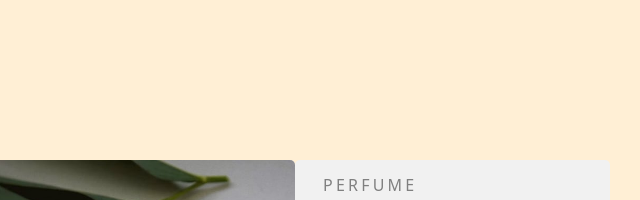
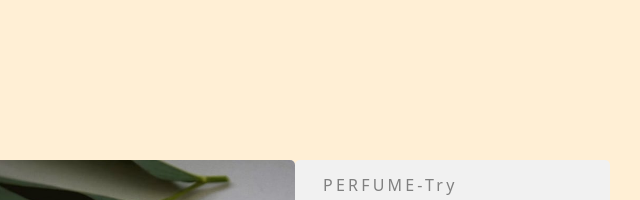
Before and after one commit to ShantanuWadode/giftcard, a plain HTML site: page index.html in a window 1280 px wide. Shown: the top 200 px of the page, 426-1066 px from the left. Drawn offline with nearby package versions, Linux system fonts and the light colour scheme; a web font is replaced by a local one.

Commit message:
Edited index.html

```diff
--- a/index.html
+++ b/index.html
@@ -76,7 +76,7 @@
     <div class="flex2"><p></p><h4 style="
       font-size: 16px;
     letter-spacing: 0.2em;
-    color: gray;">PERFUME</h4>
+    color: gray;">PERFUME-Try</h4>
       <h1 style="font-family: Impact, Haettenschweiler, 'Arial Narrow Bold', sans-serif; font-size: 35px;">Gabrielle <p>Essence Eau</p> <p>De Parfum</p> </h1>
       <p class="para"> A floral, solar and voluptuousp </p> <p class="para"></pclass>interpretation  composed by</p> <p class="para">Olivier Polge,
         Perfumer-Creator</p> <p class="para"> for the House of CHANEL.</p>
```
